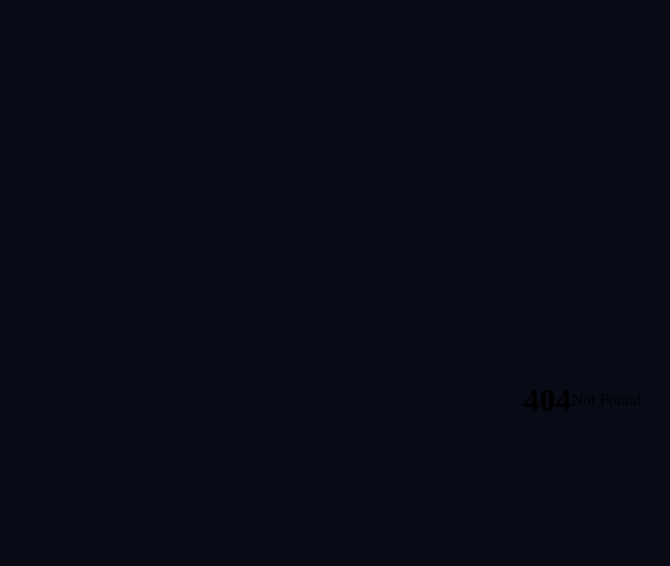
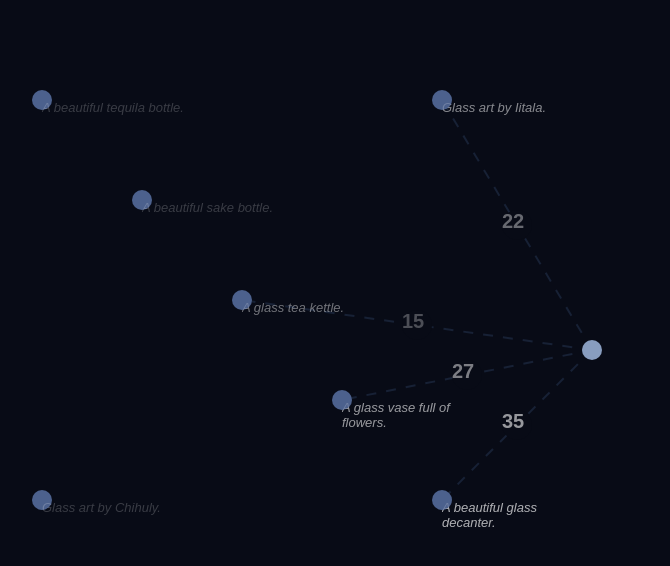
Before and after one commit to cliff-km/prompt-journey, a SvelteKit app: page /freeform in a window 1280 px wide. Before the commit this address had no page. Shown: the top 566 px of the page, without its empty margins (58-728 px from the left). Built offline with nearby package versions, Linux system fonts and the light colour scheme.

Commit message:
project clean up; freeform experiment

```diff
--- a/src/routes/circle/Point.svelte
+++ b/src/routes/components/Point.svelte
@@ -14,7 +14,6 @@
 		c = color;
 	}
     function _handleMouseDown(e) {
-        console.log('mousedown');
         handleMouseDown(e);
     }
 </script>
--- /dev/null
+++ b/src/routes/freeform/+page.svelte
@@ -0,0 +1,5 @@
+<script>
+    import Freeform from "./Freeform.svelte";
+</script>
+
+<Freeform />
--- /dev/null
+++ b/src/routes/freeform/Freeform.svelte
@@ -0,0 +1,175 @@
+<script>
+    import Point from "../components/Point.svelte";
+    import Line from "../components/Line.svelte";
+    import PromptText from "../components/PromptText.svelte";
+    import WeightMarker from "../components/WeightMarker.svelte";
+    import { add, multiply, subtract } from "mathjs";
+
+    let center = [550, 400];
+    let radius = 250;
+    let textWidth = 150;
+    let scaling = 5;
+
+    let marker = [650, 350];
+    let mouseLocation = [0, 0];
+    let activePoint = null;
+
+    let points = {
+        1: {
+            id: 1,
+            xy: [100, 100],
+            radius: 10,
+            text: 'A beautiful tequila bottle.'
+        },
+        2: {
+            id: 2,
+            xy: [200, 200],
+            radius: 10,
+            text: 'A beautiful sake bottle.'
+        },
+        3: {
+            id: 3,
+            xy: [300, 300],
+            radius: 10,
+            text: 'A glass tea kettle.'
+        },
+        4: {
+            id: 4,
+            xy: [400, 400],
+            radius: 10,
+            text: "A glass vase full of flowers."
+        },
+        5: {
+            id: 4,
+            xy: [500, 500],
+            radius: 10,
+            text: "A beautiful glass decanter."
+        },
+        6: {
+            id: 4,
+            xy: [100, 500],
+            radius: 10,
+            text: "Glass art by Chihuly."
+        },
+        7: {
+            id: 4,
+            xy: [500, 100],
+            radius: 10,
+            text: "Glass art by Iitala."
+        }
+    };
+
+    let pointData = computePointData(points);
+
+    let closestPoints = getClosestPoints();
+    let closePointData = computePointData(closestPoints);
+
+
+    function getClosestPoints() {
+        const ids =  Object.entries(pointData).sort(([aId, aVal], [bId, bVal]) => aVal.distance - bVal.distance).slice(0, 4).map(([id, val]) => id);
+        const closePoints = Object.entries(points).reduce((acc, [id, point]) => {
+            if (ids.includes(id)) {
+                acc[id] = point;
+            }
+            return acc;
+        }, {});
+        return closePoints;
+    }
+
+
+    function getTextBoxDimensions(point) {
+        const estimatedLines = Math.floor(point.text.length / 25) + 1;
+        const height = estimatedLines * 20;
+        return [textWidth, height];
+    }
+
+    function handleMouseMove(e) {
+        mouseLocation = [e.clientX, e.clientY];
+        if (activePoint === 'main') {
+            // activePoint.angle = pointToAngle(mouseLocation, center);
+            marker = mouseLocation;
+            pointData = computePointData(points);
+            closestPoints = getClosestPoints();
+            closePointData = computePointData(closestPoints);
+        } else if (activePoint) {
+            const point = {...points[activePoint]};
+            point.xy = mouseLocation;
+            points[activePoint] = point;
+            pointData = computePointData(points);
+            closestPoints = getClosestPoints();
+            closePointData = computePointData(closestPoints);
+        }
+    }
+
+    function handleMouseUp(e) {
+        activePoint = null;
+    }
+
+    function activatePoint(pointId) {
+        activePoint = pointId;
+    }
+
+    function getDistance(p1, p2) {
+        const dx = p1[0] - p2[0];
+        const dy = p1[1] - p2[1];
+        return Math.sqrt(dx * dx + dy * dy);
+    }
+
+    function computePointData(points) {
+
+        // add distances
+        let pd = Object.entries(points).reduce((acc, [id, point]) => {
+            acc[id] = {distance: getDistance(point.xy, marker)};
+            return acc;
+        }, {});
+
+        // find total distance
+        const totalDistance = Object.values(pd).reduce((acc, point) => acc + point.distance, 0);
+
+        // add unit distances
+        pd = Object.entries(pd).reduce((acc, [id, point]) => {
+            acc[id] = {...acc[id], unitDistance: Math.round((point.distance / totalDistance) * 100) / 100};
+            return acc;
+        }, pd);
+
+        // add inverted unit distances
+        pd = Object.entries(pd).reduce((acc, [id, point]) => {
+            acc[id] = {...acc[id], invertedUnitDistance: Math.round((1 - point.unitDistance) * 100) / 100};
+            return acc;
+        }, pd);
+
+        // add unit weights
+        pd = Object.entries(pd).reduce((acc, [id, point]) => {
+            acc[id] = {...acc[id], unitWeight: Math.round(Math.pow(point.invertedUnitDistance, scaling) * 100) / 100};
+            return acc;
+        }, pd);
+
+        return pd;
+    }
+
+    function getWeightOpacity(weight) {
+        return Math.max(1 - Math.pow(1 - weight, 2), 0.25).toFixed(2);
+    }
+</script>
+
+<style>
+    :global(svg) {
+        display: block;
+        width: 100%;
+        height: 100%;
+    }
+</style>
+
+<svg id="svg" on:mousemove={handleMouseMove} on:mouseup={handleMouseUp}>
+    {#each Object.entries(points) as [id, point]}
+        {#if Object.keys(closestPoints).includes(id)}
+            <Line p1={marker} p2={point.xy} />
+            <WeightMarker xy={multiply(add(marker, point.xy), 0.5)} weight={(closePointData[id].unitWeight * 100).toFixed(0)} radius={15} textColor={`rgba(255,255,255,${getWeightOpacity(closePointData[id].unitWeight)}`} bgColor={`rgb(8, 11, 22)`} />
+            <PromptText xy={point.xy} color={`rgba(255,255,255,${getWeightOpacity(closePointData[id].unitWeight)}`} wh={getTextBoxDimensions(point)} text={point.text} />
+        {/if}
+        <Point xy={point.xy} radius={point.radius} color={'rgba(76,97,141, 1)'} handleMouseDown={()=>activatePoint(id)}/>
+        <PromptText xy={point.xy} color={`rgba(255,255,255,0.20`} wh={getTextBoxDimensions(point)} text={point.text} />
+    {/each}
+
+    <Point xy={marker} radius={10} color='rgba(136,157,191, 1)' handleMouseDown={()=>activatePoint('main')}/>
+</svg>
```
Also changed, not shown: src/routes/circle/CirclePrompt.svelte (+11 -8 lines), src/routes/components/Circle.svelte (renamed from src/routes/circle/Circle.svelte), src/routes/components/Line.svelte (renamed from src/routes/circle/Line.svelte), src/routes/components/PromptText.svelte (renamed from src/routes/circle/Text.svelte), src/routes/components/WeightMarker.svelte (renamed from src/routes/circle/WeightMarker.svelte).
